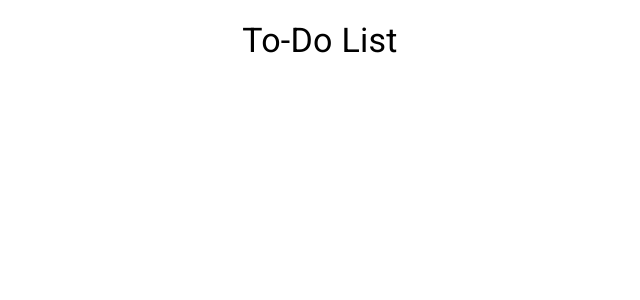
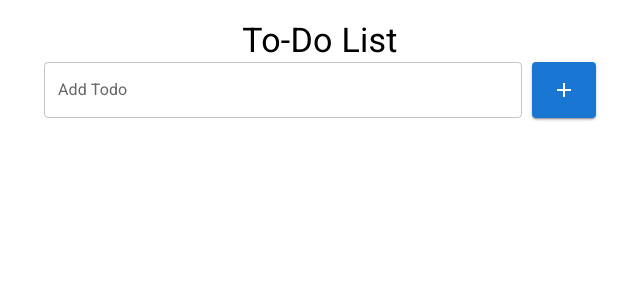
Before and after one commit to rizwanc018/To-Do_List, a React (Vite) app: page / in a window 1280 px wide. Shown: the top 300 px of the page, without its empty margins (320-960 px from the left). Built offline with nearby package versions, Linux system fonts and the light colour scheme.

Commit message:
Todo form added

```diff
--- a/src/App.jsx
+++ b/src/App.jsx
@@ -1,4 +1,5 @@
 import { Container, Typography } from '@mui/material'
+import TodoForm from './components/TodoForm'
 
 const App = () => {
   return (
@@ -6,7 +7,7 @@ const App = () => {
       <Typography variant="h4" align="center" style={{ marginTop: '20px' }}>
         To-Do List
       </Typography>
-
+      <TodoForm />
     </Container>
   )
 }
--- /dev/null
+++ b/src/components/TodoForm.jsx
@@ -0,0 +1,38 @@
+import React, { useState } from 'react'
+import { Box, TextField, Button } from '@mui/material'
+import AddIcon from '@mui/icons-material/Add';
+// import useStyles from './styles';
+
+
+const TodoForm = () => {
+    const [todoText, setTodoText] = useState('')
+
+    const handleTodoChange = (e) => {
+        setTodoText(e.target.value);
+    }
+
+    return (
+        <Box
+            display='flex'
+        >
+            <TextField
+                label="Add Todo"
+                fullWidth
+                value={todoText}
+                placeholder='🖊️ Add todo...'
+                onChange={handleTodoChange}
+
+            />
+            <Button
+                type="submit"
+                color="primary"
+                variant="contained"
+                style={{ marginLeft: '10px' }}
+                >
+                <AddIcon />
+            </Button>
+        </Box>
+    )
+}
+
+export default TodoForm
--- /dev/null
+++ b/src/components/styles.js
@@ -0,0 +1,12 @@
+// import { makeStyles } from "@mui/styles"
+
+// const useStyles = makeStyles(() => ({
+//     form: {
+//         position: 'relative'
+//     },
+//     addButton: {
+//         position: 'absolute'
+//     }
+// }))
+
+// export default useStyles
```
